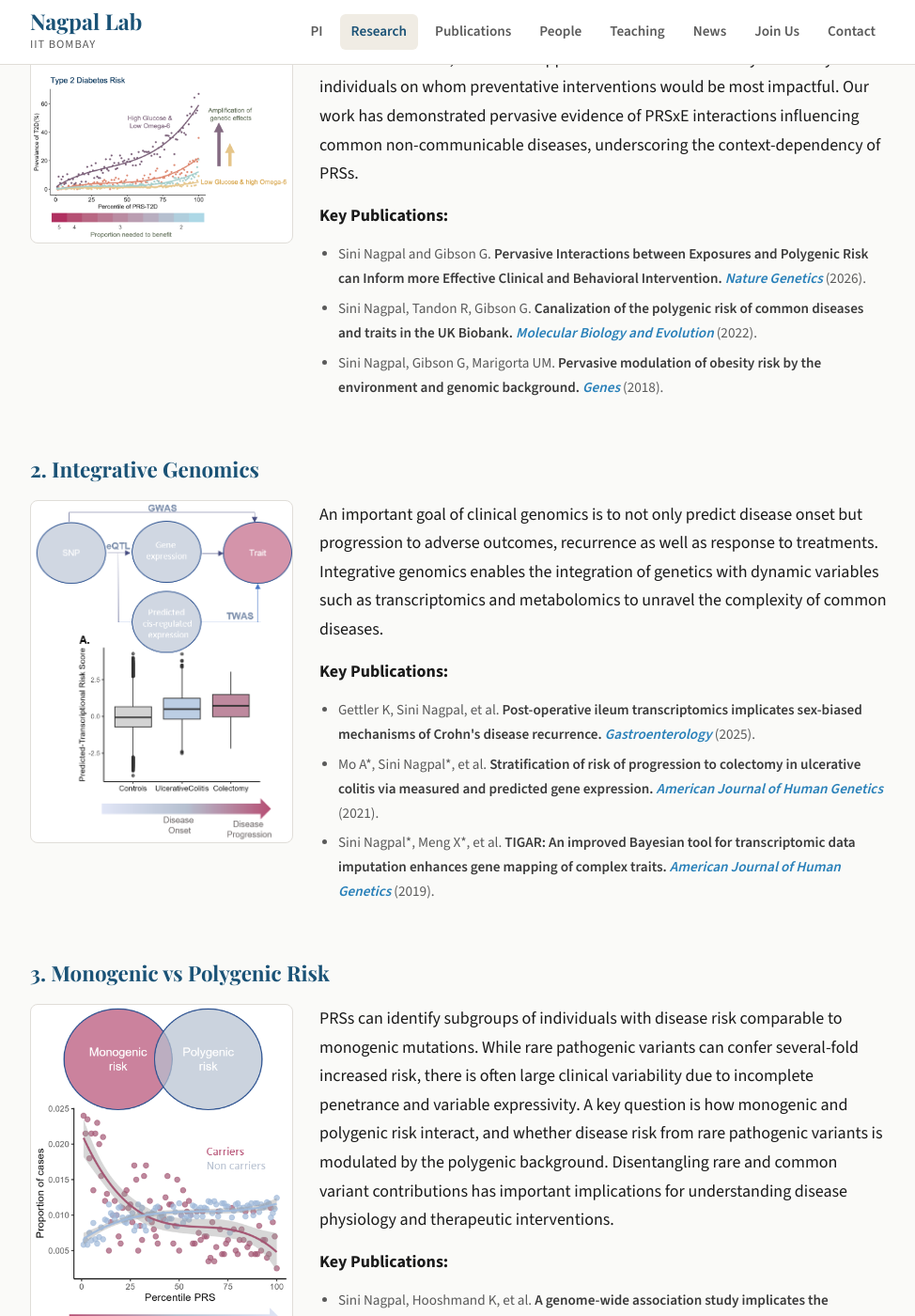
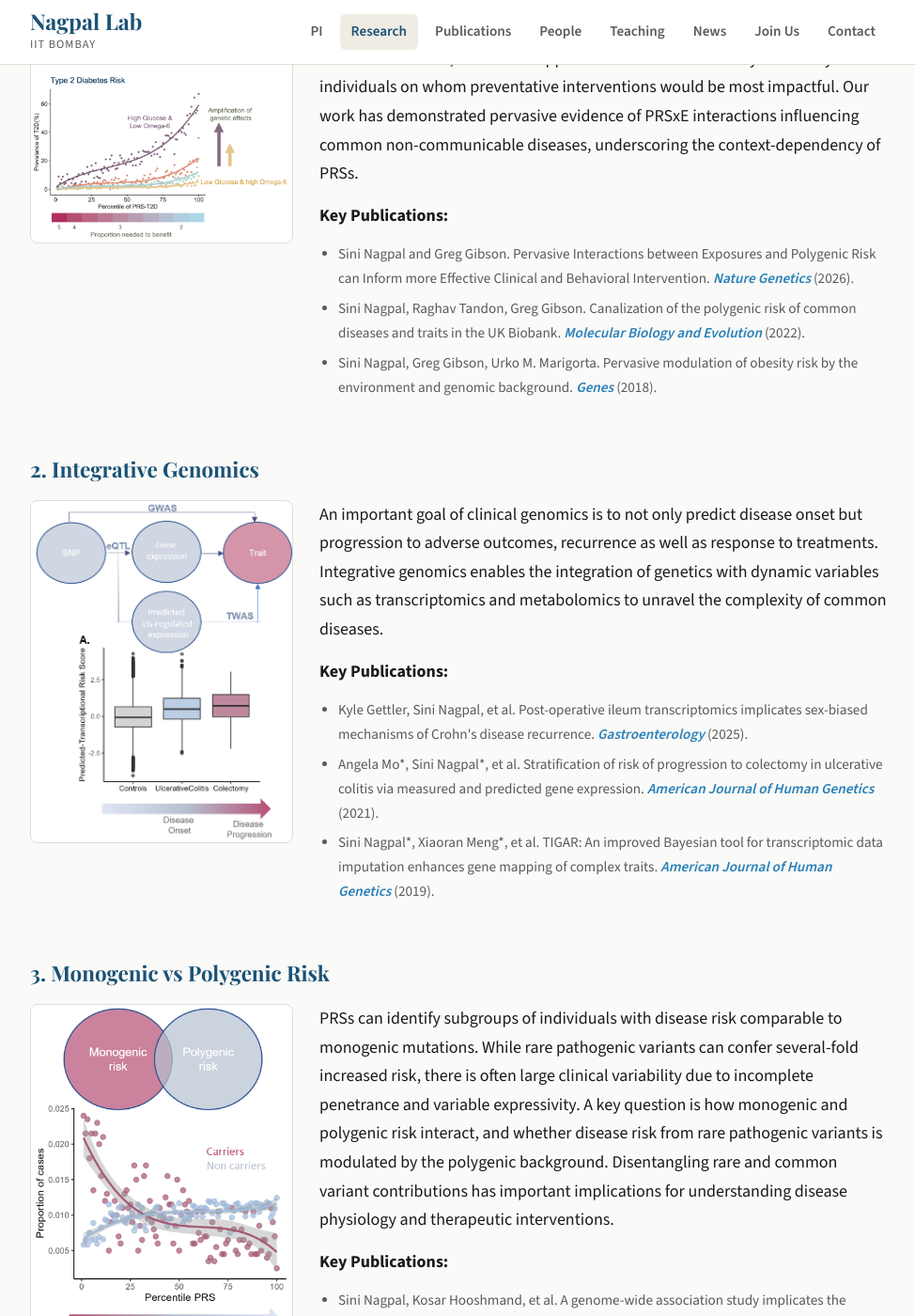
Before and after one commit to nagpallab/nagpallab.github.io, a Jekyll site: the page built from research.md, in a window 1280 px wide and 1400 px high, scrolled down 389 px. Shown: the whole window at 94% size, without its empty margins (152-1126 px from the left). Built offline with Jekyll 4.4.1, drawn with Linux system fonts in a browser that asks for light colours; some of the changed text lies outside the part shown.

Commit message:
Update research.md

```diff
--- a/research.md
+++ b/research.md
@@ -13,9 +13,9 @@ title: Research
       <p>Polygenic risk scores (PRSs) offer significant value in risk stratification rather than overall prediction or diagnosis. When integrated with environmental and clinical risk factors, PRS-based approaches enhance the ability to identify individuals on whom preventative interventions would be most impactful. Our work has demonstrated pervasive evidence of PRSxE interactions influencing common non-communicable diseases, underscoring the context-dependency of PRSs.</p>
       <p><strong>Key Publications:</strong></p>
       <ul class="key-pubs">
-        <li><span class="pub-me">Sini Nagpal</span> and Gibson G. <span class="pub-title">Pervasive Interactions between Exposures and Polygenic Risk can Inform more Effective Clinical and Behavioral Intervention.</span> <span class="pub-journal">Nature Genetics</span> (2026).</li>
-        <li><span class="pub-me">Sini Nagpal</span>, Tandon R, Gibson G. <span class="pub-title">Canalization of the polygenic risk of common diseases and traits in the UK Biobank.</span> <span class="pub-journal">Molecular Biology and Evolution</span> (2022).</li>
-        <li><span class="pub-me">Sini Nagpal</span>, Gibson G, Marigorta UM. <span class="pub-title">Pervasive modulation of obesity risk by the environment and genomic background.</span> <span class="pub-journal">Genes</span> (2018).</li>
+        <li><span class="pub-me">Sini Nagpal</span> and Greg Gibson. Pervasive Interactions between Exposures and Polygenic Risk can Inform more Effective Clinical and Behavioral Intervention. <span class="pub-journal">Nature Genetics</span> (2026).</li>
+        <li><span class="pub-me">Sini Nagpal</span>, Raghav Tandon, Greg Gibson. Canalization of the polygenic risk of common diseases and traits in the UK Biobank. <span class="pub-journal">Molecular Biology and Evolution</span> (2022).</li>
+        <li><span class="pub-me">Sini Nagpal</span>, Greg Gibson, Urko M. Marigorta. Pervasive modulation of obesity risk by the environment and genomic background. <span class="pub-journal">Genes</span> (2018).</li>
       </ul>
     </div>
   </div>
@@ -29,9 +29,9 @@ title: Research
       <p>An important goal of clinical genomics is to not only predict disease onset but progression to adverse outcomes, recurrence as well as response to treatments. Integrative genomics enables the integration of genetics with dynamic variables such as transcriptomics and metabolomics to unravel the complexity of common diseases. </p>
       <p><strong>Key Publications:</strong></p>
       <ul class="key-pubs">
-        <li>Gettler K, <span class="pub-me">Sini Nagpal</span>, et al. <span class="pub-title">Post-operative ileum transcriptomics implicates sex-biased mechanisms of Crohn's disease recurrence.</span> <span class="pub-journal">Gastroenterology</span> (2025).</li>
-        <li>Mo A*, <span class="pub-me">Sini Nagpal*</span>, et al. <span class="pub-title">Stratification of risk of progression to colectomy in ulcerative colitis via measured and predicted gene expression.</span> <span class="pub-journal">American Journal of Human Genetics</span> (2021).</li>
-        <li><span class="pub-me">Sini Nagpal*</span>, Meng X*, et al. <span class="pub-title">TIGAR: An improved Bayesian tool for transcriptomic data imputation enhances gene mapping of complex traits.</span> <span class="pub-journal">American Journal of Human Genetics</span> (2019).</li>
+        <li>Kyle Gettler, <span class="pub-me">Sini Nagpal</span>, et al. Post-operative ileum transcriptomics implicates sex-biased mechanisms of Crohn's disease recurrence. <span class="pub-journal">Gastroenterology</span> (2025).</li>
+        <li>Angela Mo*, <span class="pub-me">Sini Nagpal*</span>, et al. Stratification of risk of progression to colectomy in ulcerative colitis via measured and predicted gene expression. <span class="pub-journal">American Journal of Human Genetics</span> (2021).</li>
+        <li><span class="pub-me">Sini Nagpal*</span>, Xiaoran Meng*, et al. TIGAR: An improved Bayesian tool for transcriptomic data imputation enhances gene mapping of complex traits. <span class="pub-journal">American Journal of Human Genetics</span> (2019).</li>
       </ul>
     </div>
   </div>
@@ -45,7 +45,7 @@ title: Research
       <p>PRSs can identify subgroups of individuals with disease risk comparable to monogenic mutations. While rare pathogenic variants can confer several-fold increased risk, there is often large clinical variability due to incomplete penetrance and variable expressivity. A key question is how monogenic and polygenic risk interact, and whether disease risk from rare pathogenic variants is modulated by the polygenic background. Disentangling rare and common variant contributions has important implications for understanding disease physiology and therapeutic interventions.</p>
       <p><strong>Key Publications:</strong></p>
       <ul class="key-pubs">
-        <li><span class="pub-me">Sini Nagpal</span>, Hooshmand K, et al. <span class="pub-title">A genome-wide association study implicates the glutamate signaling pathway in sarcoma susceptibility.</span> (Under review).</li>
+        <li><span class="pub-me">Sini Nagpal</span>, Kosar Hooshmand, et al. A genome-wide association study implicates the glutamate signaling pathway in sarcoma susceptibility. (Under review).</li>
       </ul>
     </div>
   </div>
@@ -59,8 +59,8 @@ title: Research
       <p>Since genetic studies are largely European-biased, risk predictors are not translatable to individuals of non-European and mixed ancestries, exacerbating health disparities. As we move towards precision medicine, it is vital to include understudied populations in genetic analyses. Our lab studies the differential genetic architecture of diseases across populations and develops ancestry-informed genetic risk assessment approaches.</p>
       <p><strong>Key Publications:</strong></p>
       <ul class="key-pubs">
-        <li>Somineni H, <span class="pub-me">Sini Nagpal</span>, et al. <span class="pub-title">Whole-genome sequencing of African Americans implicates differential genetic architecture in inflammatory bowel disease.</span> <span class="pub-journal">American Journal of Human Genetics</span> (2021).</li>
-        <li>Astore C, Sharma S, <span class="pub-me">Sini Nagpal</span>, et al. <span class="pub-title">The role of admixture in rare variant contributions to inflammatory bowel disease.</span> <span class="pub-journal">Genome Medicine</span> (2023).</li>
+        <li>Hari K. Somineni, <span class="pub-me">Sini Nagpal</span>, et al. Whole-genome sequencing of African Americans implicates differential genetic architecture in inflammatory bowel disease. <span class="pub-journal">American Journal of Human Genetics</span> (2021).</li>
+        <li>Courtney Astore, Shivam Sharma, <span class="pub-me">Sini Nagpal</span>, et al. The role of admixture in rare variant contributions to inflammatory bowel disease. <span class="pub-journal">Genome Medicine</span> (2023).</li>
       </ul>
     </div>
   </div>
```
